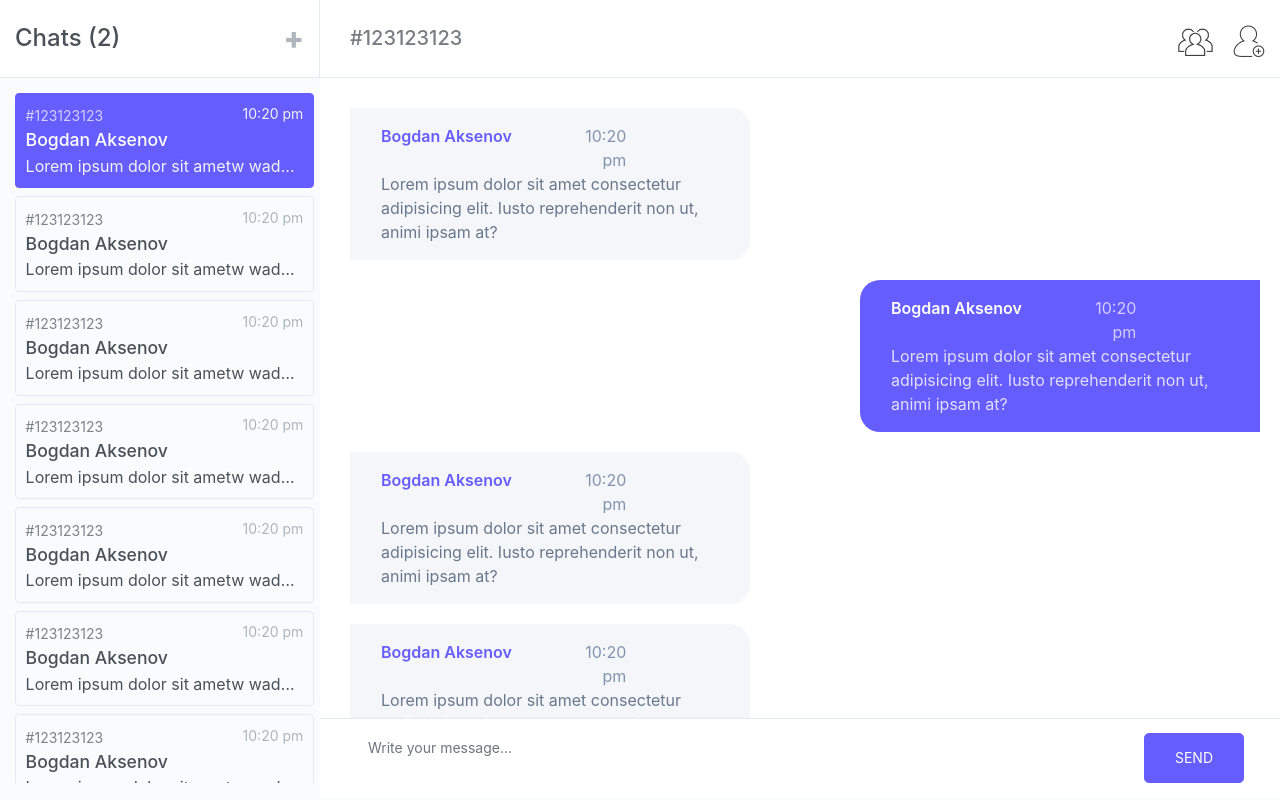
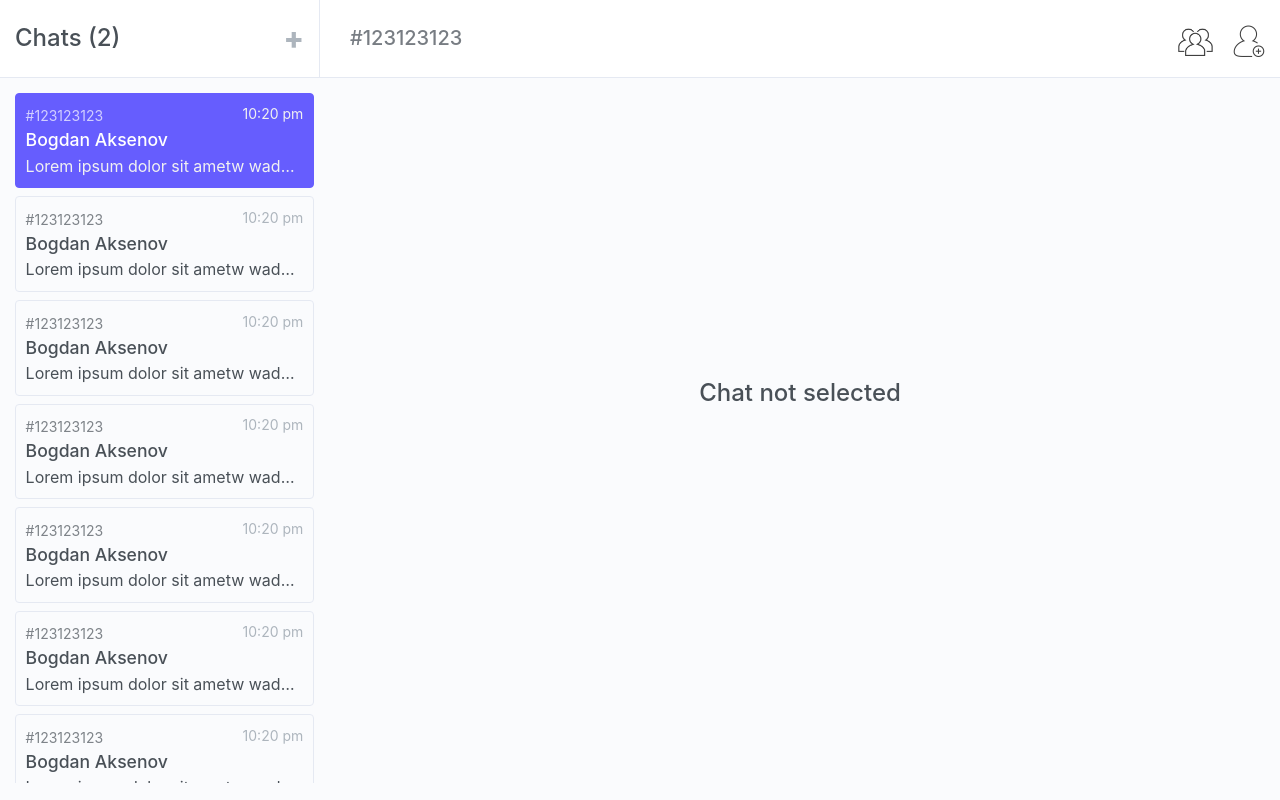
Before and after one commit to bogdanaks/messenger, a React (Create React App) app in the folder client/: page /chats in a window 1280 px wide. Built offline with nearby package versions, Linux system fonts and the light colour scheme; the HTML template or start-up script is replaced by a standard one.

Commit message:
Check if the chat is selected

```diff
--- a/client/src/pages/Chats/Chats.jsx
+++ b/client/src/pages/Chats/Chats.jsx
@@ -1,4 +1,5 @@
 import React from 'react'
+import { useParams } from 'react-router-dom'
 import './styles.scss'
 
 import ChatHeader from '../../components/ChatHeader/ChatHeader'
@@ -7,20 +8,28 @@ import ChatMessages from '../../components/ChatMessages/ChatMessages'
 import ChatInput from '../../components/ChatInput/ChatInput'
 
 const Chats = () => {
+    const { id } = useParams()
     return (
         <div className="wrapperChats">
             <div className="container-fluid p-0">
-                <ChatHeader />
+                <ChatHeader id={id} />
                 <div className="row no-gutters">
                     <div className="col-3">
-                        <ChatList />
+                        <ChatList id={id} />
                     </div>
                     <div className="col-9">
                         <div className="container-fluid">
-                            <div className="row"><ChatMessages /></div>
-                            <div className="row"><ChatInput /></div>
+                            {id ?
+                                <>
+                                <div className="row"><ChatMessages id={id} /></div>
+                                <div className="row"><ChatInput id={id} /></div>
+                                </>
+                                :
+                                <div className="chatNot">
+                                    <h4>Chat not selected</h4>
+                                </div>
+                            }
                         </div>
-
                     </div>
                 </div>
             </div>
--- a/client/src/pages/Chats/styles.scss
+++ b/client/src/pages/Chats/styles.scss
@@ -1,3 +1,9 @@
 .wrapperChats {
     height: 100%;
+    .chatNot {
+        display: flex;
+        align-items: center;
+        justify-content: center;
+        height: 80vh;
+    }
 }
```
